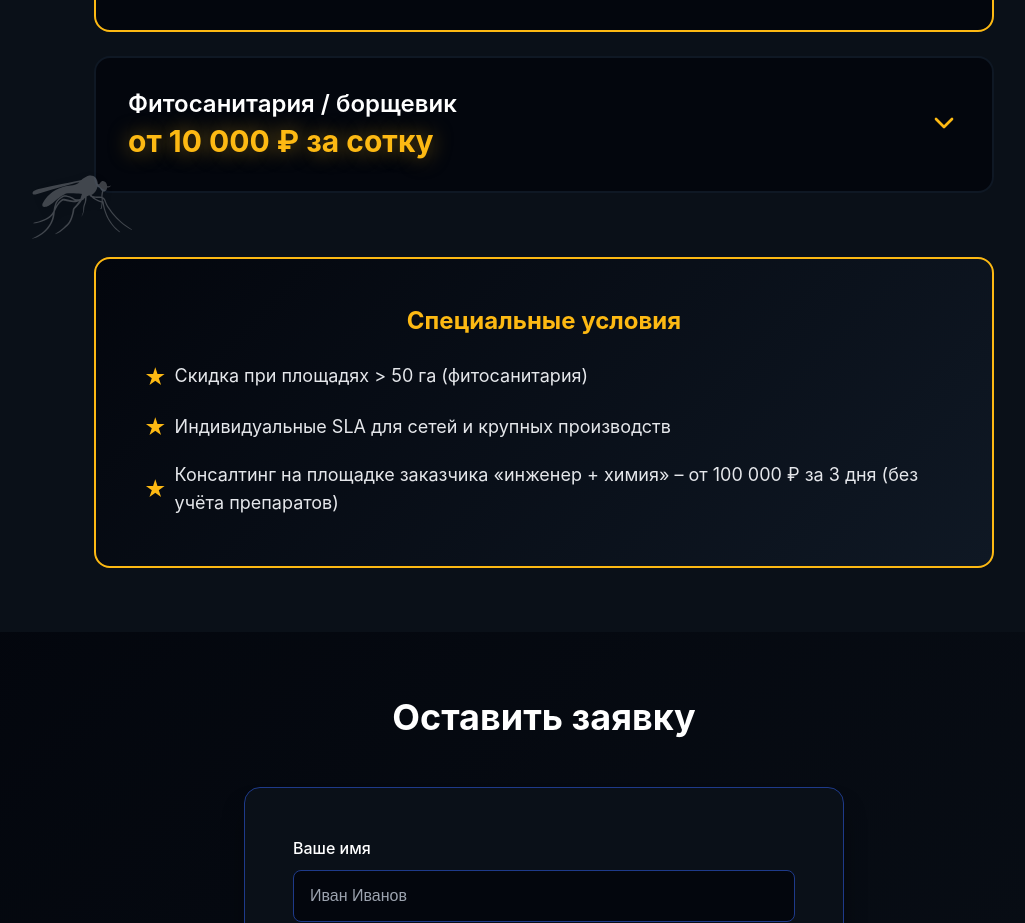
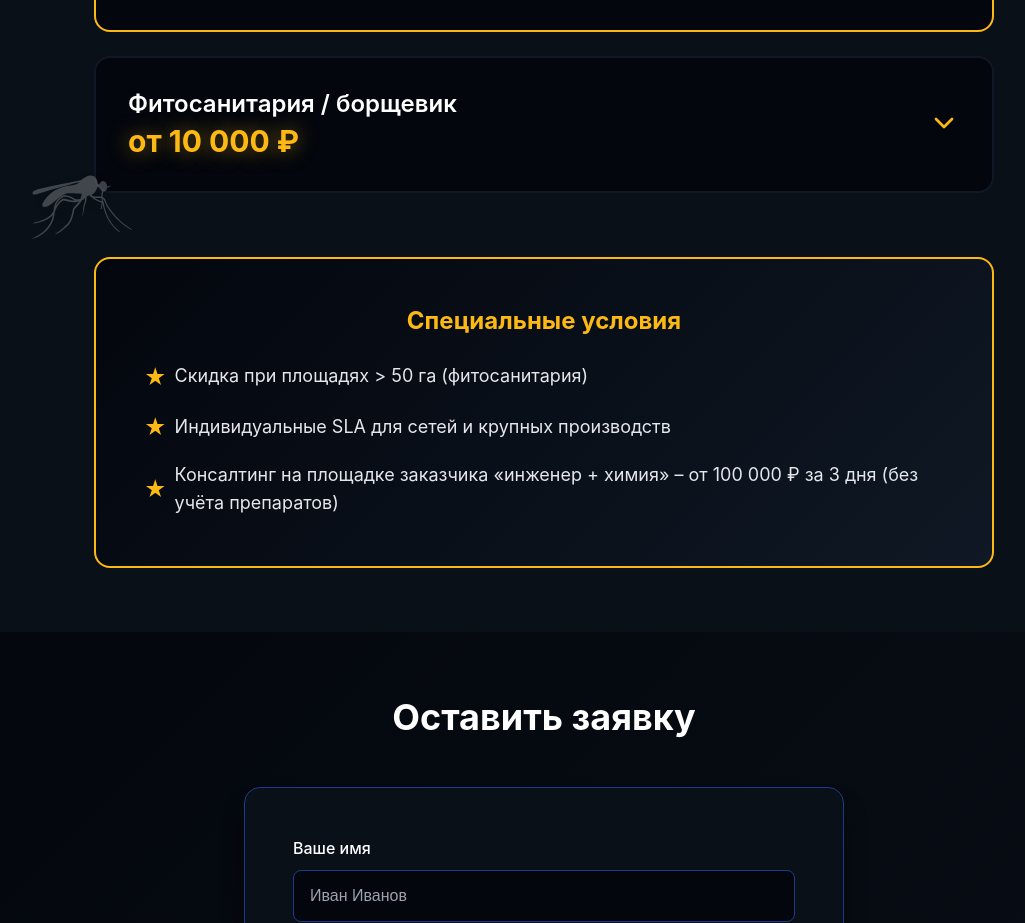
Before and after one commit to reenaBoo/dez-site, a Next.js app: page / in a window 1280 px wide. Shown: the part 4345-5268 px from the top of the page, without its empty margins (96-1121 px from the left). Built offline with nearby package versions, Linux system fonts and the light colour scheme.

Commit message:
change price

```diff
--- a/src/components/sections/Prices.tsx
+++ b/src/components/sections/Prices.tsx
@@ -228,7 +228,7 @@ const pricesData = [{
   note: 'Стоимость рассчитывается индивидуально после осмотра объекта.',
 }, {
   title: 'Фитосанитария / борщевик',
-  price: 'от 10 000 ₽ за сотку',
+  price: 'от 10 000 ₽',
   description: '1-2 обработки за сезон с контролем результата.',
   features: ['1-2 обработки за сезон', 'Контроль отклика и повторная обработка при необходимости', 'Отчёт с фотофиксацией', 'Рекомендации по восстановлению травостоя', 'Расчет по запросу'],
   note: 'Итоговая цена рассчитывается после осмотра и подбора схемы.',
```
